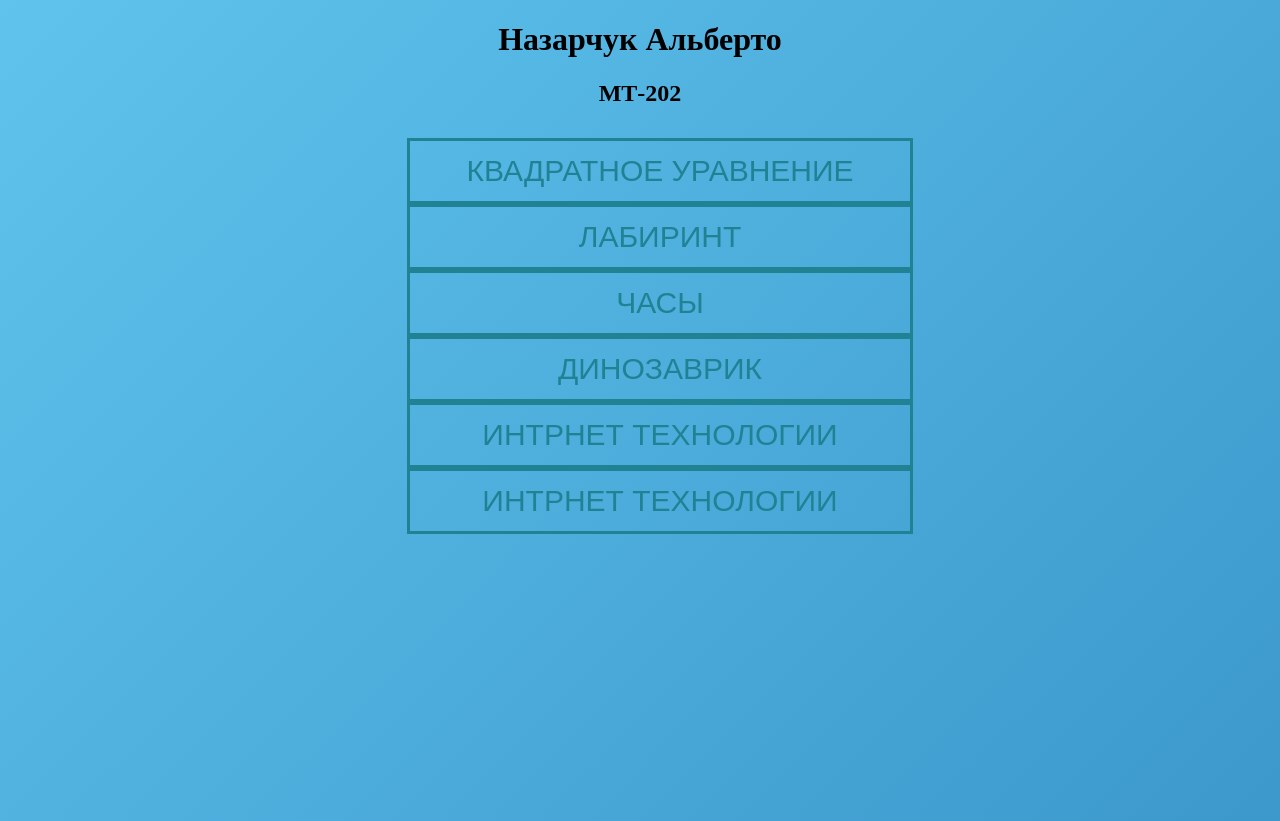
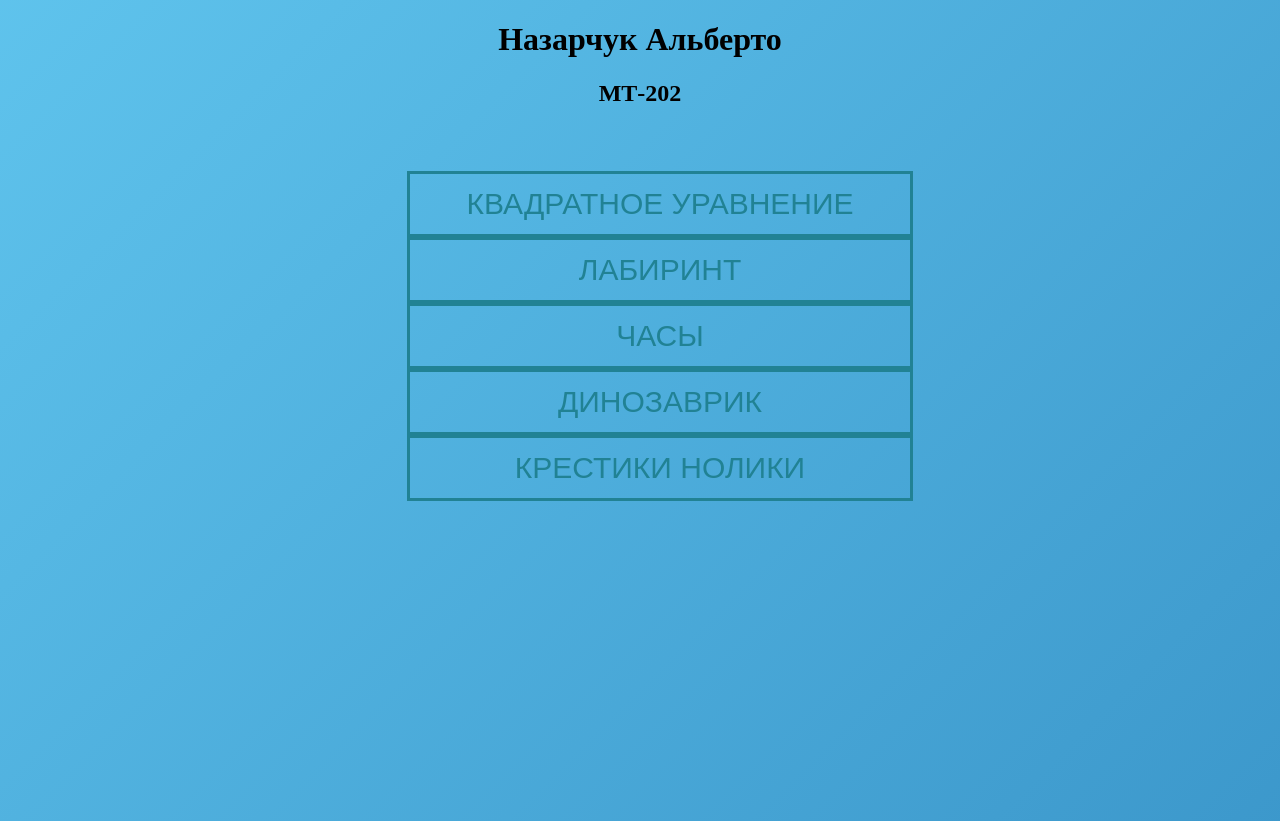
Before and after one commit to MrRazved/MrRazved.github.io, a plain HTML site: page index.html in a window 1280 px wide. Drawn offline with Linux system fonts and the light colour scheme.

Commit message:
Update index.html

```diff
--- a/index.html
+++ b/index.html
@@ -14,7 +14,7 @@
 
 </head>
 <body>
-<h1 align="center">Назарчук Альберто</h1>
+<h1 align="center" href="vk.com/mr_razved" >Назарчук Альберто</h1>
 <h2 align="center"> МТ-202 </h2>
 
 <ul class="dws">
@@ -23,9 +23,8 @@
 	<li> <a href="MrRazved.github.io/lab2/" class="butt">Лабиринт</a> </li>
 	<li> <a href="MrRazved.github.io/lab3/" class="butt">Часы</a> </li>
 	<li> <a href="MrRazved.github.io/lab4/" class="butt">Динозаврик</a> </li>
-	<li> <a href="MrRazved.github.io/lab5/" class="butt">Интрнет технологии</a> </li>
-	<li> <a href="vk.com/mr_razved" class="butt">Интрнет технологии</a> </li>
-	</ul>
+	<li> <a href="MrRazved.github.io/lab5/" class="butt">Крестики Нолики</a> </li>
+		</ul>
 </div>
 
 </body>
```
